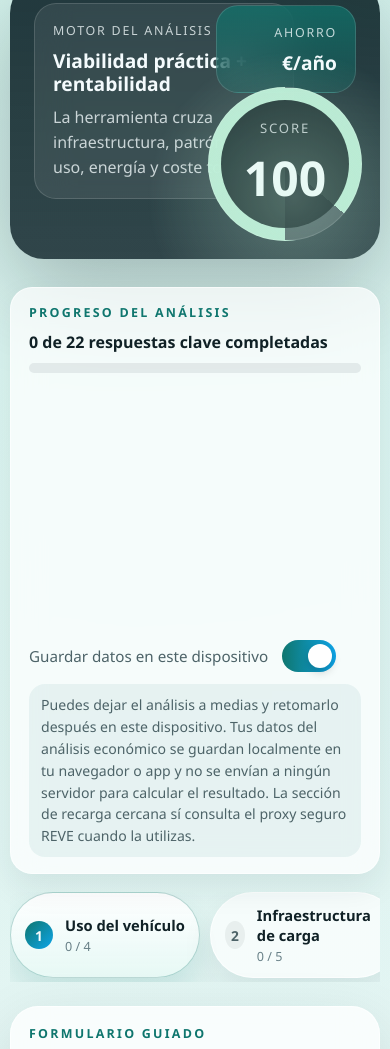
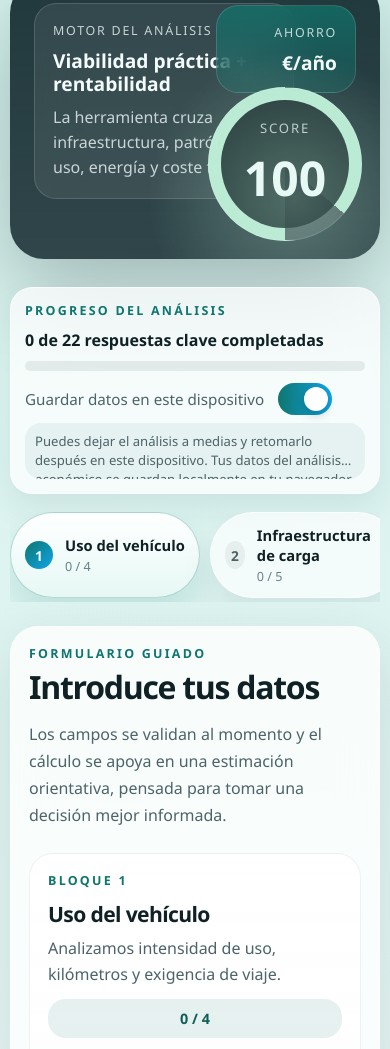
Before and after one commit to carloscplcht-beep/me-compro-un-coche-electrico, a plain HTML site: page index.html in a window 390 px wide. Shown: the part 661-1710 px from the top of the page. Drawn offline with Linux system fonts and the light colour scheme.

Commit message:
Corrige progreso sticky en movil

```diff
--- a/styles.css
+++ b/styles.css
@@ -2282,6 +2282,32 @@ button {
     height: 154px;
   }
 
+  .status-strip {
+    position: static;
+    z-index: auto;
+    gap: 12px;
+    padding: 14px;
+  }
+
+  .status-strip__main {
+    flex: 0 1 auto;
+    width: 100%;
+  }
+
+  .status-strip__actions {
+    width: 100%;
+  }
+
+  .status-strip__note {
+    padding: 9px 10px;
+    font-size: 0.82rem;
+    line-height: 1.45;
+    display: -webkit-box;
+    overflow: hidden;
+    -webkit-box-orient: vertical;
+    -webkit-line-clamp: 2;
+  }
+
   .status-strip,
   .panel__head,
   .question-group__head,
```
